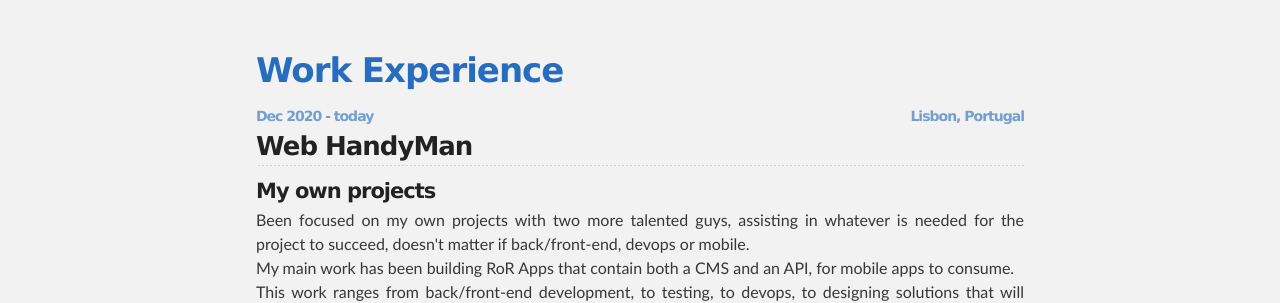
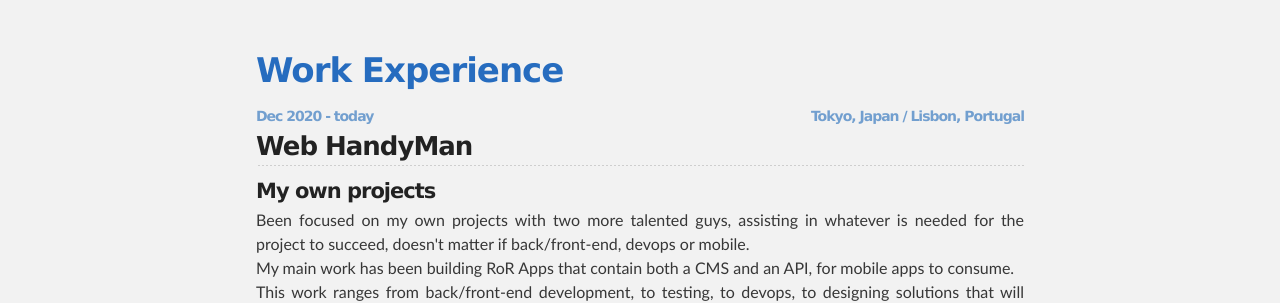
Before and after one commit to goncalvesjoao/goncalvesjoao.github.io, a Jekyll site: the page built from index.html, in a window 1280 px wide and 900 px high. Shown: the part 222-525 px from the top of the window. Built offline with Jekyll 4.4.1, drawn with Linux system fonts in a browser that asks for light colours.

Commit message:
CV update

```diff
--- a/index.html
+++ b/index.html
@@ -7,7 +7,7 @@ layout: default
   <div>
     <h1>Work Experience</h1>
 
-    <h5>Dec 2020 - today<span class="location">Lisbon, Portugal</span></h5>
+    <h5>Dec 2020 - today<span class="location">Tokyo, Japan / Lisbon, Portugal</span></h5>
     <h2>Web HandyMan</h2>
     <h4>My own projects</h4>
     <p class="description">Been focused on my own projects with two more talented guys, assisting in whatever is needed for the project to succeed, doesn't matter if back/front-end, devops or mobile.<br/>My main work has been building RoR Apps that contain both a CMS and an API, for mobile apps to consume.<br/>This work ranges from back/front-end development, to testing, to devops, to designing solutions that will later on have to scale, or to find the best compromise between cost/performance given the maturity of the project at hand.</p>
```
